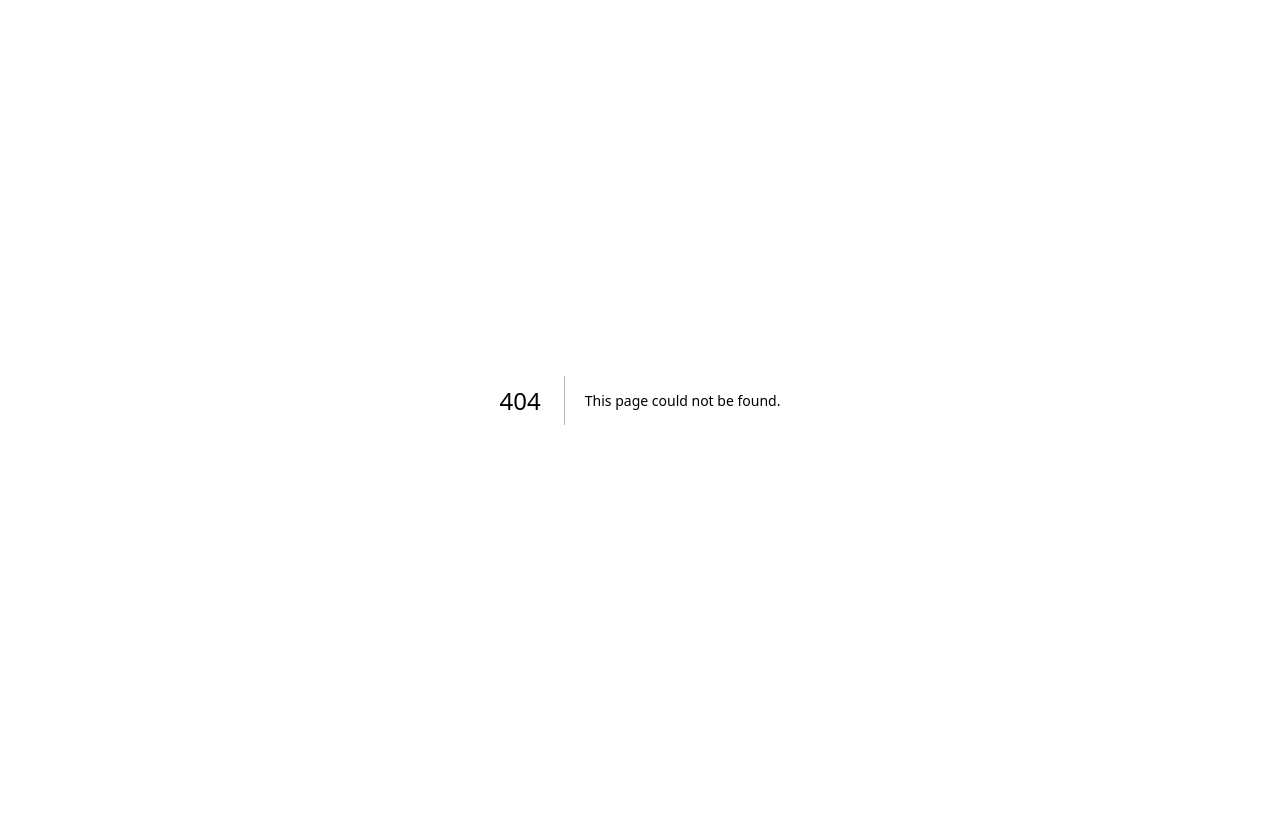
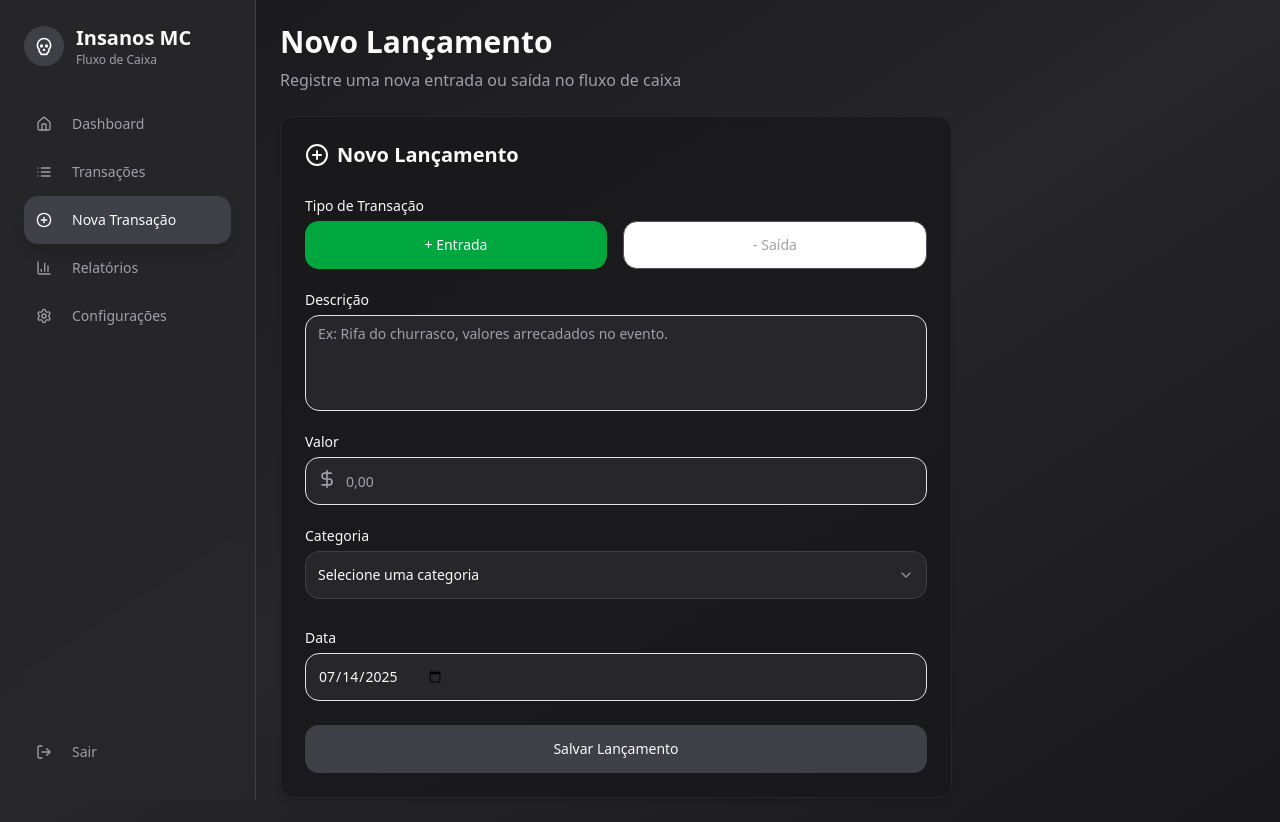
Before and after one commit to IgorSasaki/insanos-finance-control, a Next.js app: page /transacoes/novo in a window 1280 px wide. Before the commit this address had no page. Before the commit the page ends 800 px from the top, so only its background shows below. Built offline with nearby package versions, Linux system fonts and the light colour scheme.

Commit message:
feat(app (logged) transacoes novo): implement page of transacions form

```diff
--- /dev/null
+++ b/src/app/(logged)/transacoes/novo/page.tsx
@@ -0,0 +1,22 @@
+import { NextPage } from 'next'
+
+import { Header } from '@/components/structure/Header'
+
+import { Form } from './_components/Form'
+
+const NewTransaction: NextPage = () => {
+  return (
+    <div className="space-y-6 p-6">
+      <Header
+        description="Registre uma nova entrada ou saída no fluxo de caixa"
+        title="Novo Lançamento"
+      />
+
+      <div className="max-w-2xl">
+        <Form />
+      </div>
+    </div>
+  )
+}
+
+export default NewTransaction
```
